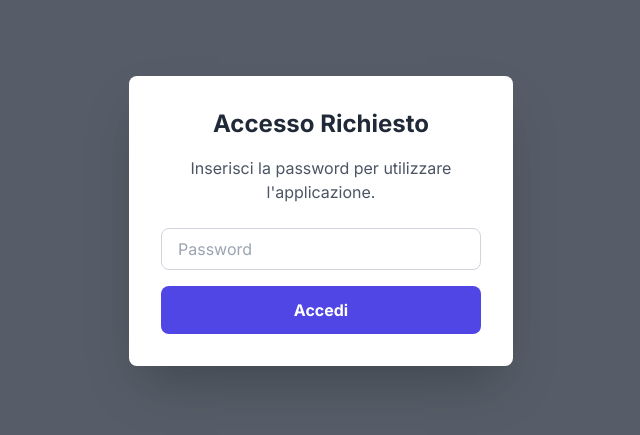
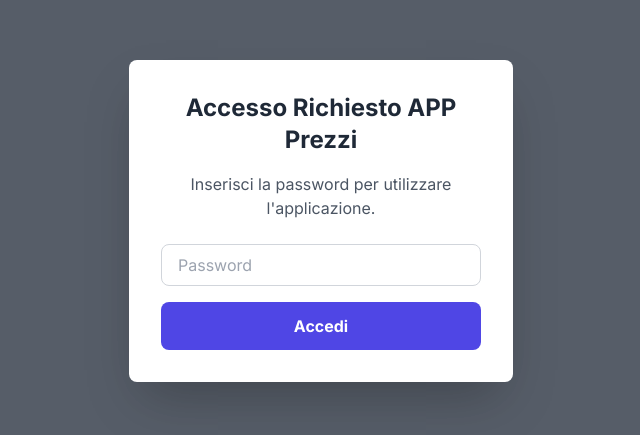
Before and after one commit to sciccioni/app-shopify, a website: page price-update.html in a window 1280 px wide. Shown: the part 179-614 px from the top of the page, without its empty margins (319-959 px from the left). Drawn offline with nearby package versions, Linux system fonts and the light colour scheme.

Commit message:
Update price-update.html

```diff
--- a/price-update.html
+++ b/price-update.html
@@ -112,7 +112,7 @@
 
     <div id="password-overlay" class="fixed inset-0 bg-gray-800 bg-opacity-75 flex items-center justify-center z-50">
         <div class="bg-white p-8 rounded-lg shadow-2xl w-full max-w-sm">
-            <h2 class="text-2xl font-bold mb-4 text-center">Accesso Richiesto</h2>
+            <h2 class="text-2xl font-bold mb-4 text-center">Accesso Richiesto APP Prezzi</h2>
             <p class="text-center text-gray-600 mb-6">Inserisci la password per utilizzare l'applicazione.</p>
             <div class="space-y-4">
                 <div>
```
